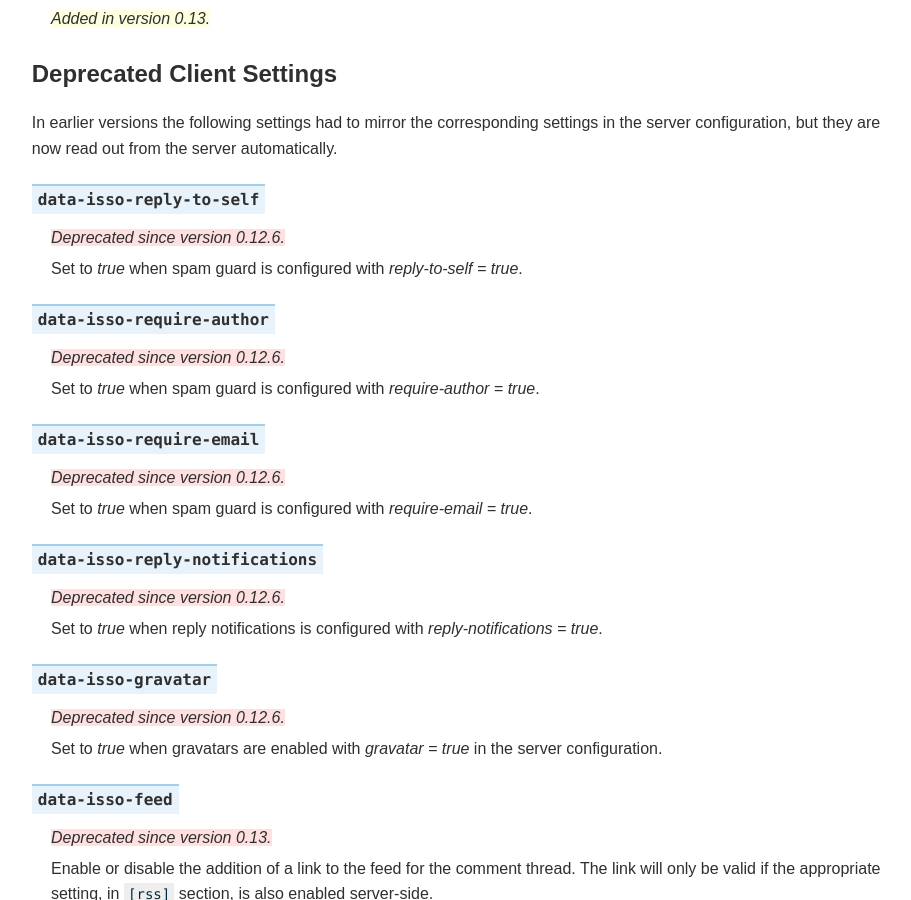
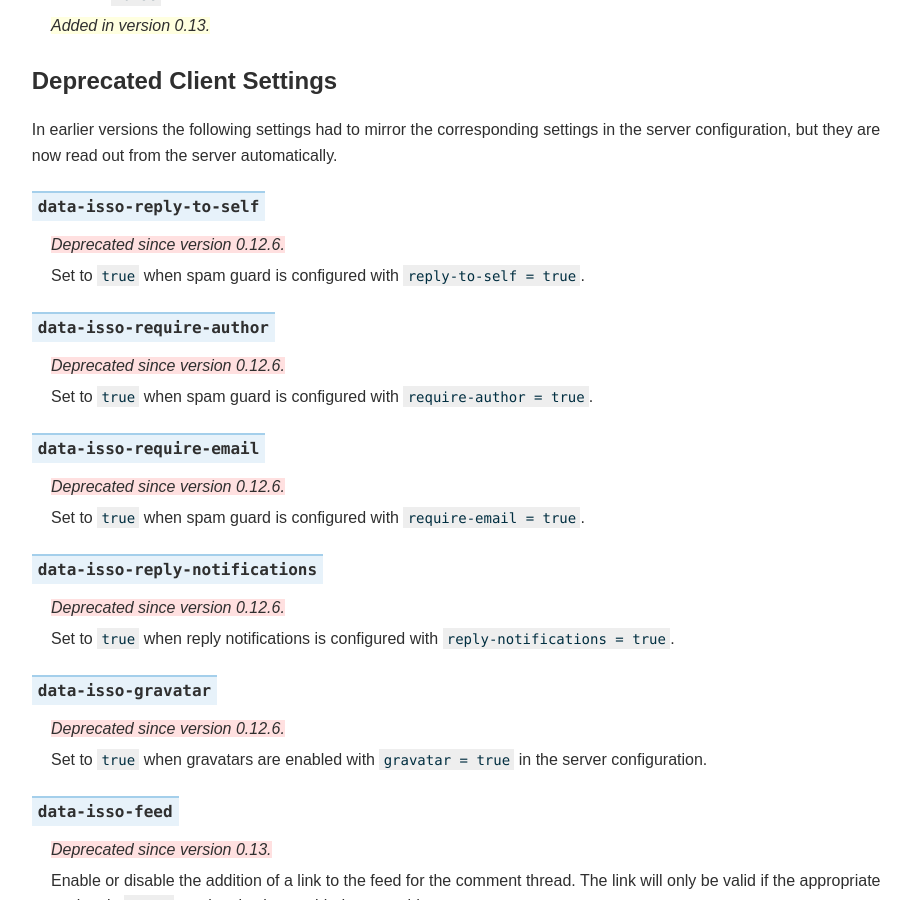
Before and after one commit to isso-comments/isso, a Sphinx documentation site: the page built from docs/docs/reference/client-config.rst, in a window 1280 px wide and 900 px high, scrolled down 4482 px. Shown: the whole window, without its empty margins (305-1216 px from the left). Built offline with Sphinx 7.4.7, drawn with Linux system fonts in a browser that asks for light colours; some of the changed text lies outside the part shown.

```diff
--- a/docs/docs/reference/client-config.rst
+++ b/docs/docs/reference/client-config.rst
@@ -49,7 +49,7 @@ data-isso-* directives
 
 data-isso
    Isso usually detects the REST API automatically, but when you serve the JS
-   script on a different location, this may fail. Use `data-isso` to
+   script on a different location, this may fail. Use ``data-isso`` to
    override the API location:
 
    .. code-block:: html
@@ -67,7 +67,7 @@ data-isso-css-url
     Default: ``{api-endpoint}/css/isso.css``
 
 data-isso-css
-    Set to `false` prevents Isso from automatically appending the stylesheet.
+    Set to ``false`` prevents Isso from automatically appending the stylesheet.
 
     .. code-block:: html
 
@@ -155,13 +155,13 @@ data-isso-vote
 
 data-isso-vote-levels
     List of vote levels used to customize comment appearance based on score.
-    Provide a comma-separated values (eg. `"0,5,10,25,100"`) or a JSON array (eg. `"[-5,5,15]"`).
+    Provide a comma-separated values (eg. ``"0,5,10,25,100"``) or a JSON array (eg. ``"[-5,5,15]"``).
 
-    For example, the value `"-5,5"` will cause each `isso-comment` to be given one of these 3 classes:
+    For example, the value ``"-5,5"`` will cause each ``isso-comment`` to be given one of these 3 classes:
 
-    - `isso-vote-level-0` for scores lower than `-5`
-    - `isso-vote-level-1` for scores between `-5` and `4`
-    - `isso-vote-level-2` for scores of `5` and greater
+    - ``isso-vote-level-0`` for scores lower than ``-5``
+    - ``isso-vote-level-1`` for scores between ``-5`` and ``4``
+    - ``isso-vote-level-2`` for scores of ``5`` and greater
 
     These classes can then be used to customize the appearance of comments (eg. put a star on popular comments)
 
@@ -234,27 +234,27 @@ read out from the server automatically.
 data-isso-reply-to-self
     .. deprecated:: 0.12.6
 
-    Set to `true` when spam guard is configured with `reply-to-self = true`.
+    Set to ``true`` when spam guard is configured with ``reply-to-self = true``.
 
 data-isso-require-author
     .. deprecated:: 0.12.6
 
-    Set to `true` when spam guard is configured with `require-author = true`.
+    Set to ``true`` when spam guard is configured with ``require-author = true``.
 
 data-isso-require-email
     .. deprecated:: 0.12.6
 
-    Set to `true` when spam guard is configured with `require-email = true`.
+    Set to ``true`` when spam guard is configured with ``require-email = true``.
 
 data-isso-reply-notifications
     .. deprecated:: 0.12.6
 
-    Set to `true` when reply notifications is configured with `reply-notifications = true`.
+    Set to ``true`` when reply notifications is configured with ``reply-notifications = true``.
 
 data-isso-gravatar
     .. deprecated:: 0.12.6
 
-    Set to `true` when gravatars are enabled with `gravatar = true` in the
+    Set to ``true`` when gravatars are enabled with ``gravatar = true`` in the
     server configuration.
 
 data-isso-feed
```
